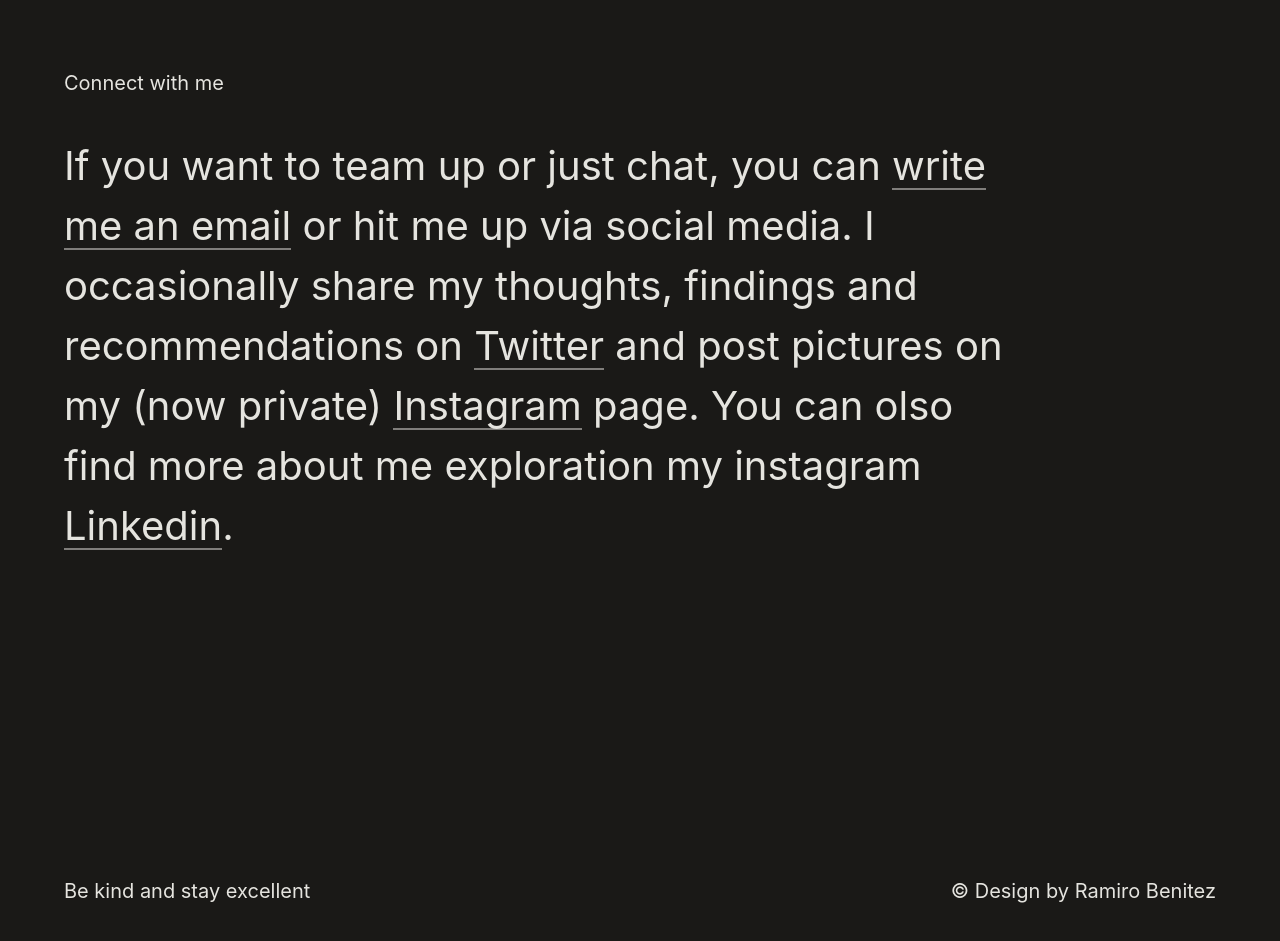
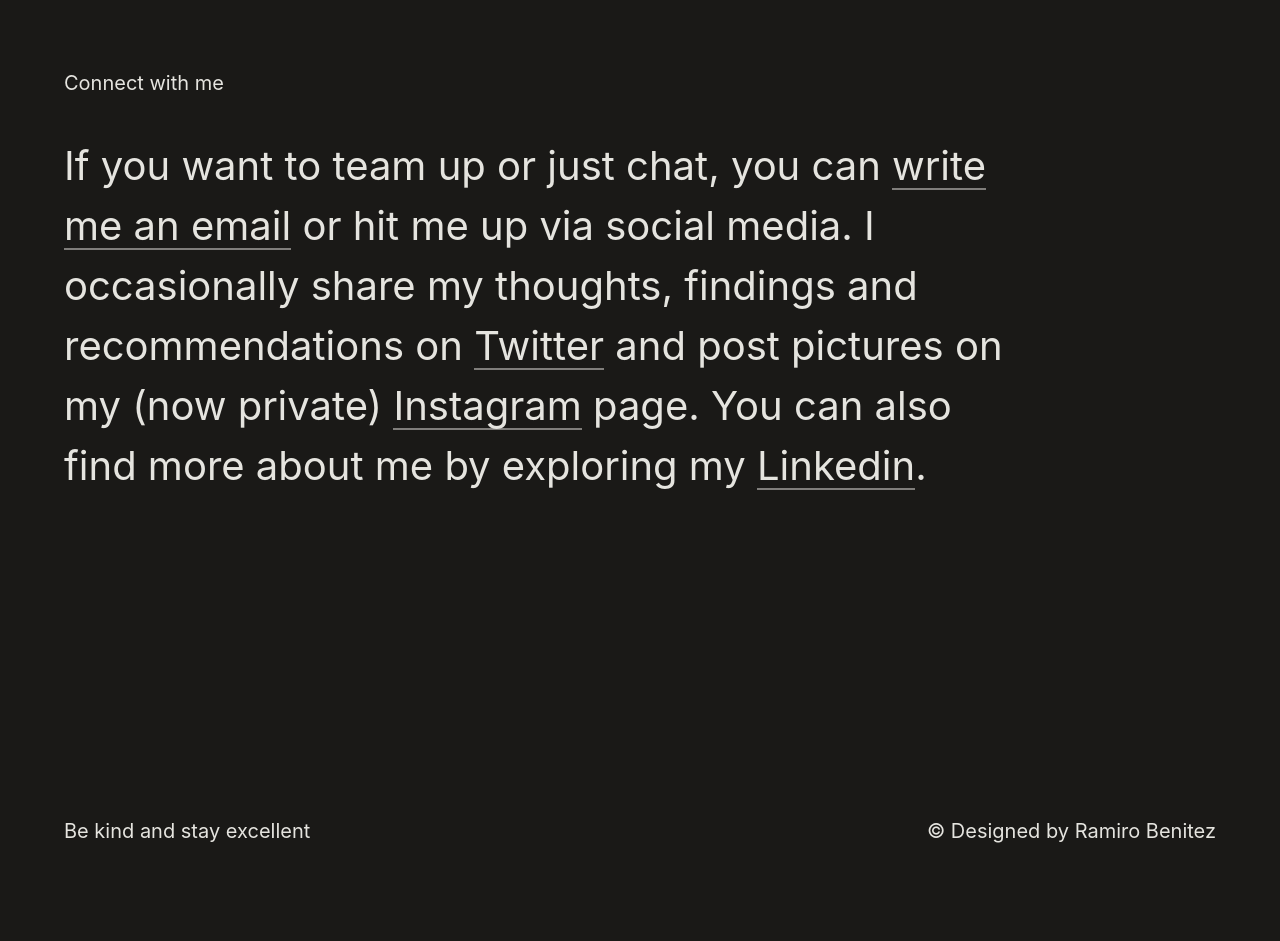
Before and after one commit to ramabeni94dev/ramabeni94dev.github.io, a plain HTML site: page index.html in a window 1280 px wide. Shown: the part 4040-4981 px from the top of the page. Drawn offline with nearby package versions, Linux system fonts and the light colour scheme; a web font is replaced by a local one.

Commit message:
Update index.html

```diff
--- a/index.html
+++ b/index.html
@@ -156,7 +156,7 @@
                 <section class="section" data-inview>
                     <div class="section__title inview" style="--inview-order: 1;">
                         <div class="section__title-container container">
-                            <h2 class="section__heading h6">Brands i worked with</h2>
+                            <h2 class="section__heading h6">Brands i Workeded with</h2>
                         </div>
                     </div>
 
@@ -179,7 +179,7 @@
                     <div class="section__entry inview" style="--inview-order: 2;">
                         <div class="section__entry-container container">
                             <div class="text-block lead formatted">
-                                <p>If you want to team up or just chat, you can <a href="mailto:ramabeni94.dev@gmail.com">write me an email</a> or hit me up via social media. I occasionally share my thoughts, findings and recommendations on <a href="https://twitter.com/rbeni94">Twitter</a> and post pictures on my (now private) <a href="https://www.instagram.com/ramabeni94/?hl=es-la">Instagram</a> page. You can olso find more about me exploration my instagram <a href="https://www.linkedin.com/in/ramiro-benitez-6b1616122/">Linkedin</a>.
+                                <p>If you want to team up or just chat, you can <a href="mailto:ramabeni94.dev@gmail.com">write me an email</a> or hit me up via social media. I occasionally share my thoughts, findings and recommendations on <a href="https://twitter.com/rbeni94">Twitter</a> and post pictures on my (now private) <a href="https://www.instagram.com/ramabeni94/?hl=es-la">Instagram</a> page. You can also find more about me by exploring my <a href="https://www.linkedin.com/in/ramiro-benitez-6b1616122/">Linkedin</a>.
                             </div>
                         </div>
                     </div>
@@ -194,7 +194,7 @@
                         <nav class="footer__nav">
                             <ul>
                                 <li>
-                                    <a class="link" href="xxx">&copy; Design by Ramiro Benitez</a>
+                                    <a class="link" href="xxx">&copy; Designed by Ramiro Benitez</a>
                             </ul>
                         </nav>
                     </div>
```
